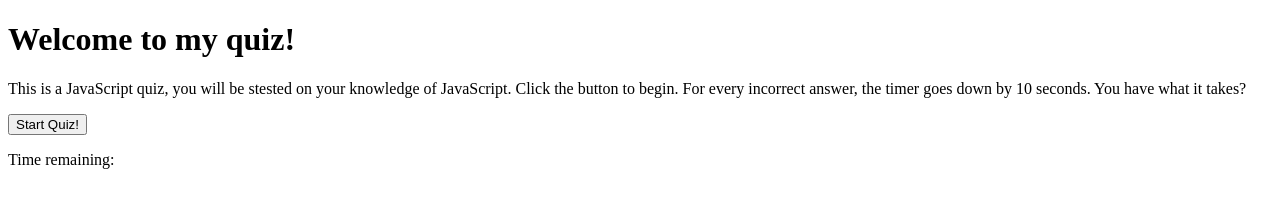
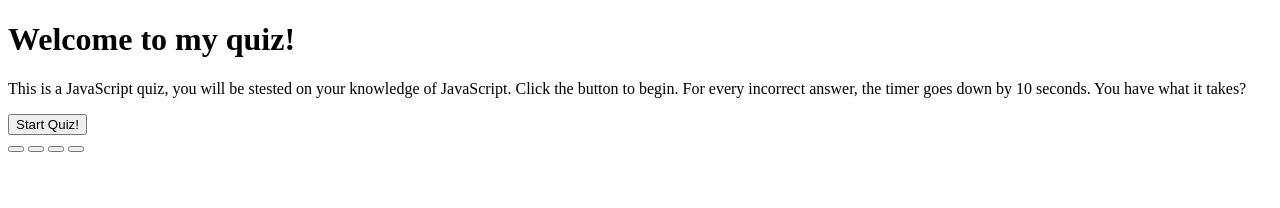
Before and after one commit to MagnificentRoast/this-quiz-is-awesome, a plain HTML site: page index.html in a window 1280 px wide. Drawn offline with Linux system fonts and the light colour scheme.

Commit message:
restored some working code

```diff
--- a/index.html
+++ b/index.html
@@ -13,12 +13,13 @@
         <button class="btn" id="clicked">Start Quiz!</button>
     </header>
 
-    <section id="timer" class="timer-position">
-        <p>Time remaining:</p>
+    <section class="q-container">
+        <div class="q-box"></div>
+        <button class="every-answer"></button>
+        <button class="every-answer"></button>
+        <button class="every-answer"></button>
+        <button class="every-answer"></button>
     </section>
-
-    <section class="q.container">
-
 
     <script src="assets/js/script.js"></script>
 </body>
```
